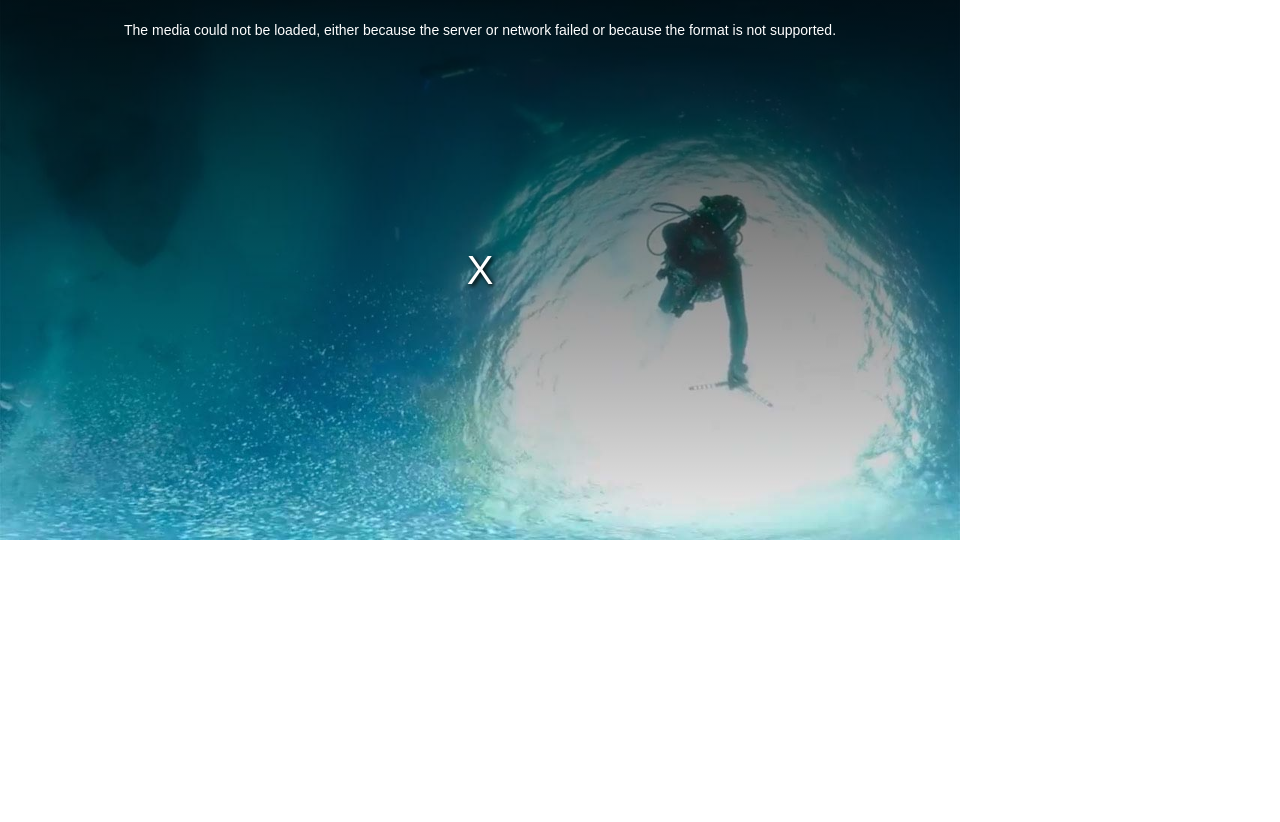
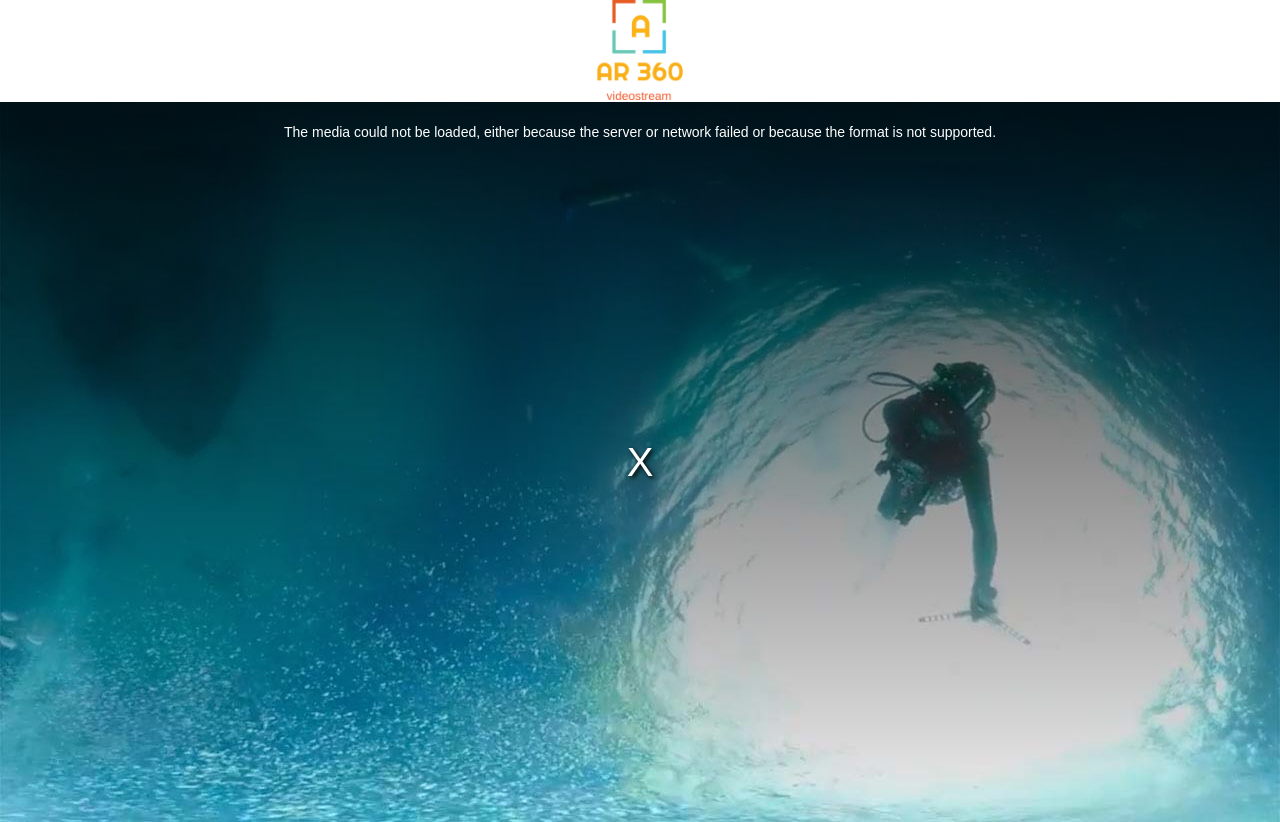
Before and after one commit to ilpise/AR360videostream, a website: page www/index.html in a window 1280 px wide. Before the commit the page ends 800 px from the top, so only its background shows below. Drawn offline with Linux system fonts and the light colour scheme.

Commit message:
Added logo and styles

```diff
--- /dev/null
+++ b/www/css/main.css
@@ -0,0 +1,55 @@
+.header {
+    width: 100%;
+    height: 100px;
+    /*position: fixed;*/
+    top: 0;
+    z-index: 999999;
+    display: block;
+}
+.titleName {
+    width: 100%;
+    height: 100px;
+    float: left;
+    position: relative;
+    text-align: center;
+    color: white;
+    font-size: 26px;
+    font-weight: 400;
+    display: block;
+}
+
+.logo-image {
+  max-width: 100%;
+  max-height: 100%;
+}
+
+.main-content{
+  /*max-width: 100%;*/
+  /*padding: 2rem 6rem;*/
+  padding-top: 2px;
+  margin: 0 auto;
+  font-size: 1.1rem;
+  display: block;
+}
+
+body{
+    margin: 0;
+}
+body.vjs-full-window .player_wrapper{
+    position: static;
+}
+.player_wrapper{
+    position: relative;
+    /*max-width: 960px;*/
+    width: 100%;
+}
+.player_container{
+    padding-top: 56.25%;
+}
+#videojs-panorama-player{
+    position: absolute;
+    width: 100%;
+    height: 100%;
+    top: 0;
+    left: 0;
+}
--- a/www/index.html
+++ b/www/index.html
@@ -5,37 +5,21 @@
     <title>videojs-panorama Demo</title>
     <meta name="viewport" content="width=device-width, initial-scale=1">
     <link href="./css/video-js.css" rel="stylesheet">
+    <link href="./css/main.css" rel="stylesheet">
     <link href="./css/videojs-panorama.css" rel="stylesheet">
-    <style>
-        body{
-            margin: 0;
-        }
-        body.vjs-full-window .player_wrapper{
-            position: static;
-        }
-        .player_wrapper{
-            position: relative;
-            max-width: 960px;
-            width: 100%;
-        }
-        .player_container{
-            padding-top: 56.25%;
-        }
-        #videojs-panorama-player{
-            position: absolute;
-            width: 100%;
-            height: 100%;
-            top: 0;
-            left: 0;
-        }
-    </style>
 </head>
 <body>
+  <div class="header">
+      <div class="titleName"><img class="logo-image" src="img/logo2.png"></div>
+  </div>
+  <!-- Player -->
+  <div class="main-content">
     <div class="player_wrapper">
         <div class="player_container">
             <video id="videojs-panorama-player" class="video-js vjs-default-skin" poster="assets/poster.jpg" crossorigin="anonymous" controls>
                 <source src="assets/shark.mp4" type='video/mp4'>
             </video>
+        </div>
     </div>
   </div>
 
```
Also changed, not shown: www/img/logo1.png (added), www/img/logo2.png (added). Lines whose indentation alone changed are shown as unchanged.
